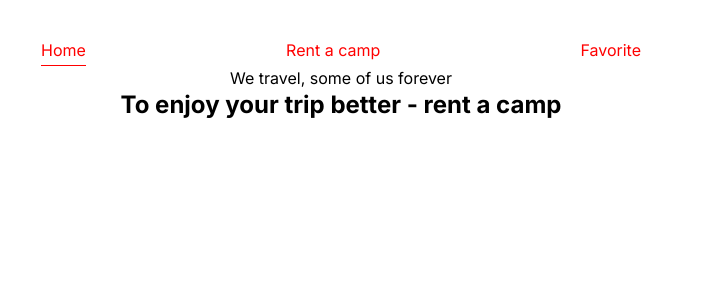
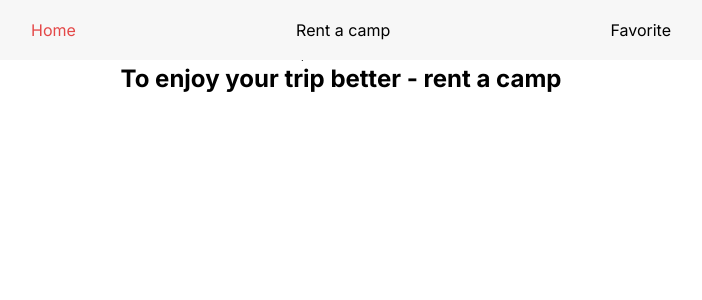
Before and after one commit to TZaidel/campRent, a React (Vite) app: page / in a window 1280 px wide. Shown: the top 300 px of the page, without its empty margins (299-1001 px from the left). Built offline with nearby package versions, Linux system fonts and the light colour scheme.

Commit message:
fix toggle function and icon style

```diff
--- a/src/components/CampItem/CampItem.jsx
+++ b/src/components/CampItem/CampItem.jsx
@@ -15,8 +15,12 @@ export default function CampItem({
   details,
   reviews,
 }) {
-  const dispatch = useDispatch();
+    const dispatch = useDispatch();
   const reviewsCount = Array.isArray(reviews) ? reviews.length : 0;
+
+  const favoriteItems = useSelector(state => state.camps.favoriteItems)
+
+  const isFavorite = favoriteItems.some(item=> item._id ===_id)
 
   const handleToggleFavorite = () => {
     dispatch(toggleFavoriteItem(_id));
@@ -38,7 +42,7 @@ export default function CampItem({
 
           <button className={css.likeBtn} onClick={handleToggleFavorite}>
             <svg width="24" height="24">
-              <use xlinkHref={`${sprite}#icon-like`}></use>
+              <use xlinkHref={`${sprite}#icon-${isFavorite ? 'like' : 'map'}`}></use>
             </svg>
           </button>
         </div>
--- a/src/components/Header/Header.jsx
+++ b/src/components/Header/Header.jsx
@@ -9,7 +9,7 @@ export default function Header() {
   }
 
   return (
-    <section>
+    <section className={css.section}>
       <nav className={css.nav}>
         <NavLink to="/" className={linkClass}>
           Home
--- a/src/components/Header/Header.module.scss
+++ b/src/components/Header/Header.module.scss
@@ -1,17 +1,22 @@
+.section {
+  position: fixed;
+  left: 0;
+  top: 0;
+  width: 100%;
+  background-color: var(--white-color);
+  padding: 20px 10px;
+}
 .nav {
   width: 50%;
   margin-left: auto;
   margin-right: auto;
   display: flex;
   justify-content: space-between;
-
 }
 
 .link {
-  color: red;
 }
 
 .active {
-  padding-bottom: 5px;
-  border-bottom: 1px solid red;
+  color: var(--accent-color);
 }
--- a/src/redux/campsSlice.js
+++ b/src/redux/campsSlice.js
@@ -12,18 +12,17 @@ const slice = createSlice({
   reducers: {
     toggleFavoriteItem: (state, action) => {
       const id = action.payload;
-      const index = state.items.findIndex(item => item._id === id);
-      if (index !== -1) {
-        const item = state.items[index];
-        if (state.favoriteItems.some(favItem => favItem._id === id)) {
-          state.favoriteItems.filter(favItem => favItem._id !== id);
+      const item = state.items.find(item => item._id === id);
+      if (item) {
+        const isFavorite = state.favoriteItems.some(favItem => favItem._id === id);
+        if (isFavorite) {
+          state.favoriteItems = state.favoriteItems.filter(favItem => favItem._id !== id);
         } else {
           state.favoriteItems.push(item);
         }
       }
     },
   },
-
   extraReducers: builder =>
     builder
       .addCase(fetchCamps.pending, (state, action) => {
```
